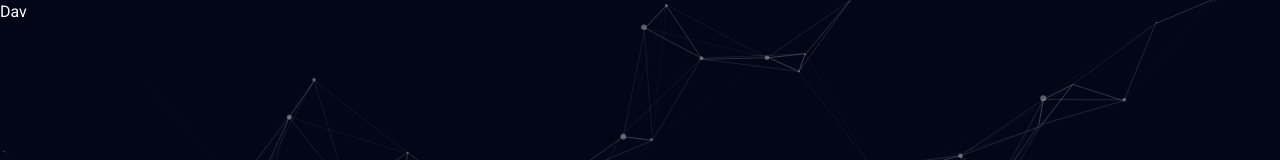
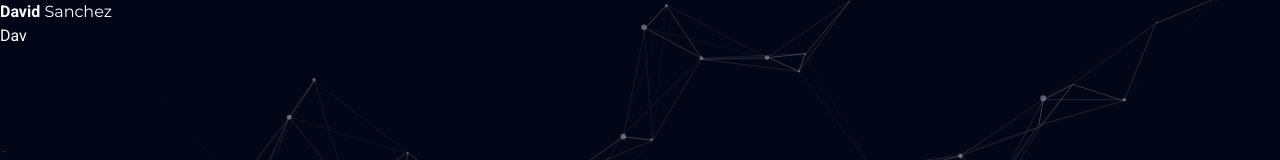
Before and after one commit to Davsan88/Davsan88.github.io, a SvelteKit app: page / in a window 1280 px wide. Shown: the top 160 px of the page. Built offline with nearby package versions, Linux system fonts and the light colour scheme.

Commit message:
Update Header.svelte

```diff
--- a/src/components/Header.svelte
+++ b/src/components/Header.svelte
@@ -4,6 +4,6 @@
 
 <header>
     <h1>
-
+        <b>David</b> Sanchez
     </h1>
 </header>
```
